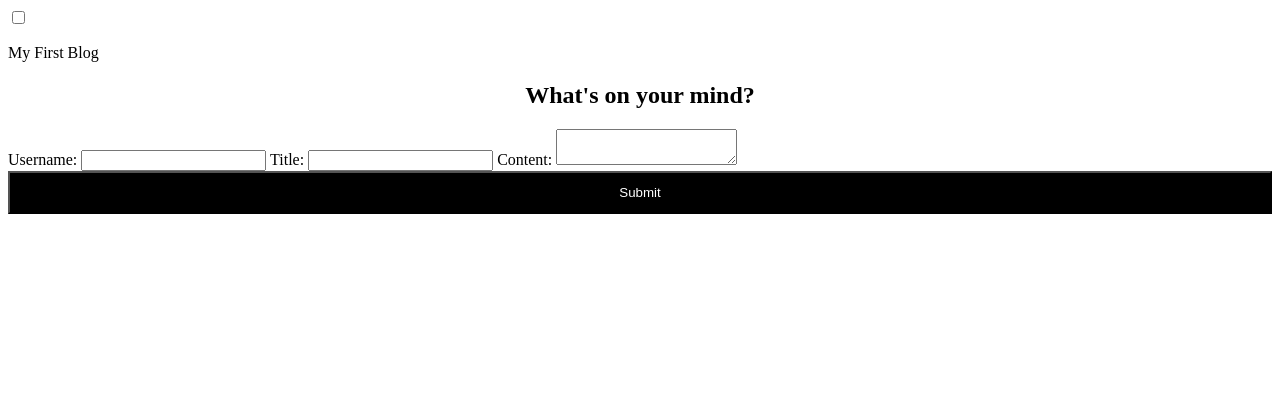
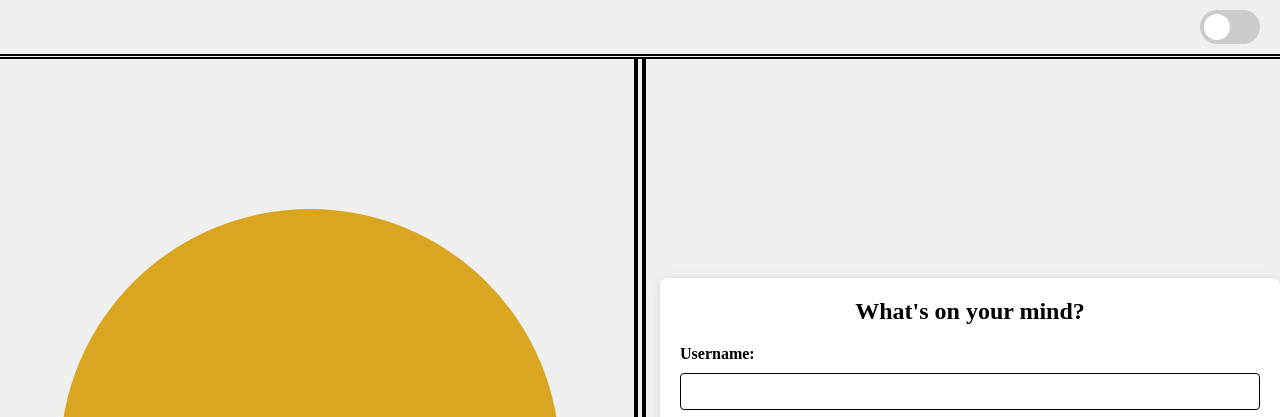
Before and after one commit to wcburnette/PersonalBlog, a plain HTML site: page index.html in a window 1280 px wide. Shown: the top 417 px of the page. Drawn offline with Linux system fonts and the light colour scheme; files that its build step writes are made by us from their sources; files whose address does not match are found by name.

Commit message:
Update style.css

```diff
--- a/style.css
+++ b/style.css
@@ -1,37 +1,222 @@
-h1 {
-    text-align: center;
-
+* {
+    box-sizing: border-box;
+    margin: 0;
+    padding: 0;
 }
 
-button[type=dark-mode-toggle] {
-    float: right;
+body {
+    background-color: #ffffff;
+    color: black;
 }
 
-
-input[type=username] {
-    width: 100%;
-    padding: 12px 20px;
-    margin: 8px 0;
-    box-sizing: border-box;
+body.dark-mode {
+    background-color: #333333;
+    color: #ffffff;
 }
 
-input[type=title] {
-    width: 100%;
-    padding: 12px 20px;
-    margin: 8px 0;
-    box-sizing: border-box;
+header {
+    display: flex;
+    justify-content: flex-end;
+    align-items: center;
+    padding: 10px 20px;
+    background-color: #f0f0f0;
+    position: relative;
 }
 
-  input[type=content] {
-    width: 100%;
-    height: 150px;
-    padding: 12px 20px;
-    box-sizing: border-box;
+header h1 {
+    margin: 0;
+    font-size: 1.8em;
 }
 
-button[type=submit] {
+header {
+    border-bottom: 5px double black;
+}
+
+.header-divider {
+    position: absolute;
+    top: 0;
+    bottom: 0;
+    left: calc(50% - 2px);
+    width: 4px;
+    background-color: black;
+    z-index: 1;
+}
+
+.switch {
+    position: relative;
+    display: inline-block;
+    width: 60px;
+    height: 34px;
+}
+
+.switch input {
+    opacity: 0;
+    width: 0;
+    height: 0;
+}
+
+.slider {
+    position: absolute;
+    cursor: pointer;
+    top: 0;
+    left: 0;
+    right: 0;
+    bottom: 0;
+    background-color: #ccc;
+    transition: .4s;
+    border-radius: 34px;
+}
+
+.slider:before {
+    position: absolute;
+    content: "";
+    height: 26px;
+    width: 26px;
+    left: 4px;
+    bottom: 4px;
+    background-color: white;
+    transition: .4s;
+    border-radius: 50%;
+}
+
+input:checked + .slider {
+    background-color: #2196F3;
+}
+
+input:checked + .slider:before {
+    transform: translateX(26px);
+}
+
+.slider.round {
+    border-radius: 34px;
+}
+
+main {
+    display: flex;
+    justify-content: space-around;
+    align-items: center;
+    height: 100vh;
+    background-color: #f0f0f0;
+}
+
+.left-section {
+    flex: 1;
+    display: flex;
+    justify-content: center;
+    align-items: center;
+    text-align: center;
+    font-size: 50px;
+    margin-right: 20px;
+    position: relative;
+}
+
+.circle {
+    width: 500px;
+    height: 500px;
+    border-radius: 50%;
+    background-color: goldenrod;
+    display: flex;
+    justify-content: center;
+    align-items: center;
+    color: white;
+    font-size: 48px;
+    font-weight: bold;
+    position: absolute;
+    top: 50%;
+    left: 50%;
+    transform: translate(-50%, -50%);
+}
+
+.right-section {
+    flex: 1;
+    margin-left: 20px;
+}
+
+.card {
+    background-color: white;
+    padding: 20px;
+    border-radius: 8px;
+    box-shadow: 0 0 10px rgba(0, 0, 0, 0.1);
+}
+
+.card h1 {
+    margin-bottom: 20px;
+    text-align: center;
+    font-weight: bold;
+    color: black;
+}
+
+form {
+    display: grid;
+    gap: 10px;
+}
+
+label {
+    font-weight: bold;
+}
+
+input[type="text"],
+textarea {
     width: 100%;
-    padding: 12px 20px;
+    padding: 10px;
+    border: 1px solid black;
+    border-radius: 4px;
+    box-sizing: border-box;
+    transition: border-color 0.3s;
+}
+
+input[type="text"]:hover,
+textarea:hover {
+    border-color: #2196F3;
+}
+
+input[type="text"]:focus,
+textarea:focus {
+    outline: none;
+    border-color: #2196F3;
+}
+
+button {
     background-color: black;
-    color: white
+    color: white;
+    border: none;
+    padding: 10px 20px;
+    cursor: pointer;
+    border-radius: 4px;
 }
+
+button:hover {
+    background-color: #2196F3;
+}
+
+main {
+    position: relative;
+}
+
+.main-divider {
+    position: absolute;
+    top: 0;
+    bottom: 0;
+    left: calc(50% - 2px);
+    width: 4px;
+    background-color: transparent;
+}
+
+.main-divider::before,
+.main-divider::after {
+    content: "";
+    position: absolute;
+    top: 0;
+    bottom: 0;
+    width: 2px;
+    background-color: black;
+    border-left: double 2px black;
+}
+
+.main-divider::before {
+    left: -4px;
+}
+
+.main-divider::after {
+    right: -4px;
+}
```
